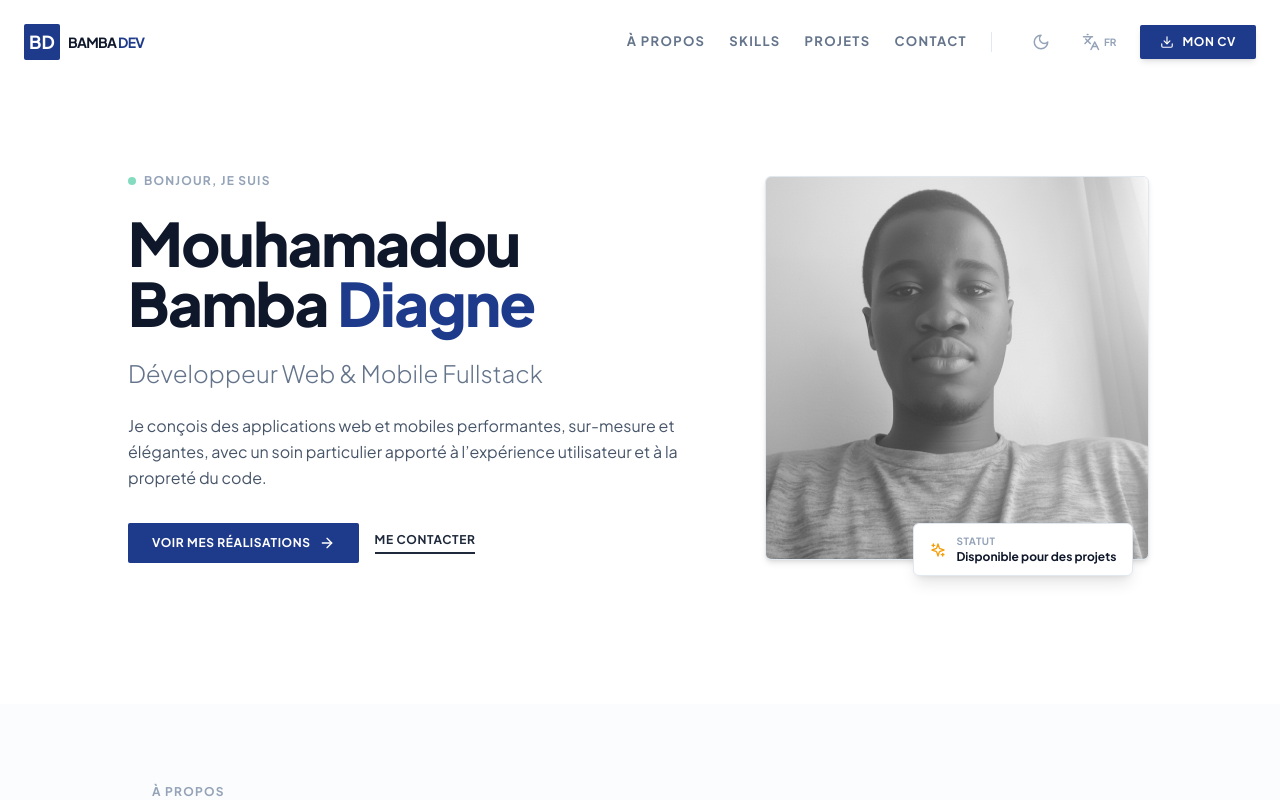
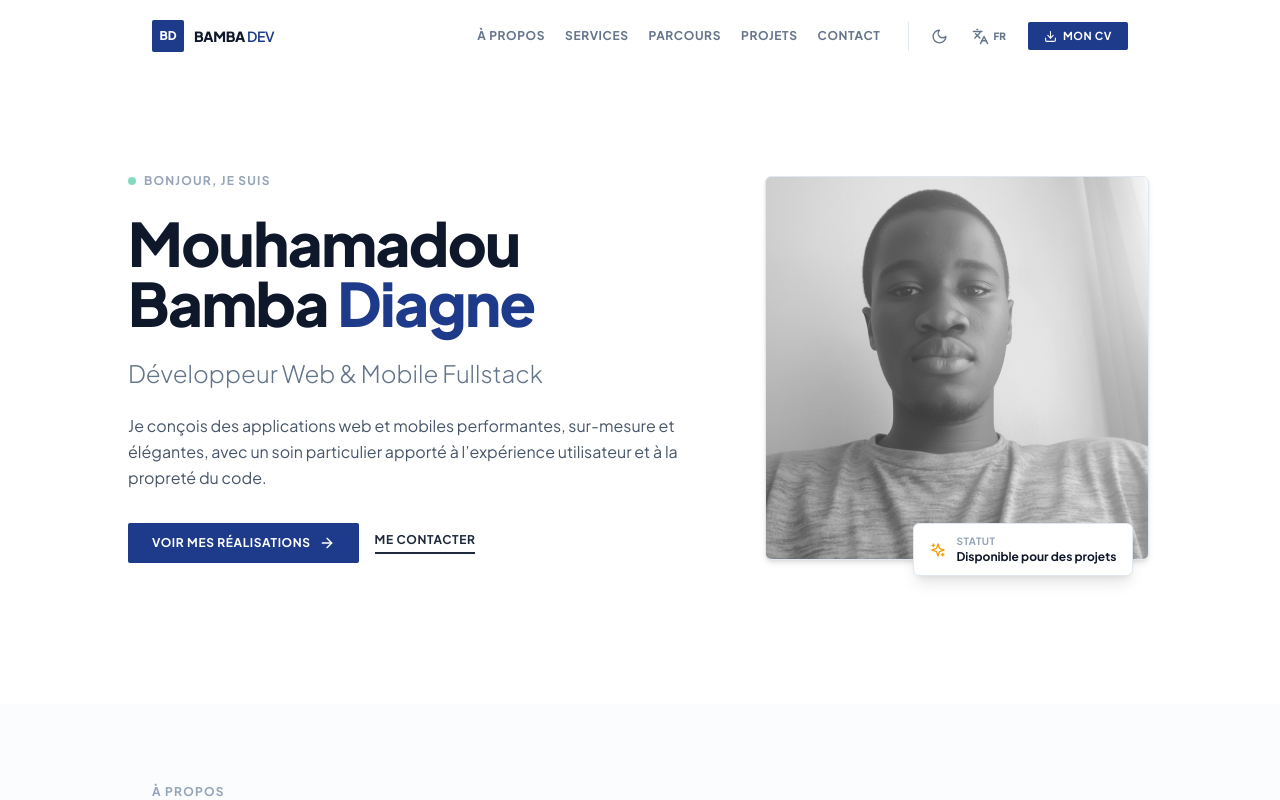
Before and after one commit to Bamba24/portofolio, a React (Vite) app: page / in a window 1280 px wide. Shown: the top 800 px of the page. Built offline with nearby package versions, Linux system fonts and the light colour scheme; a web font is replaced by a local one.

Commit message:
refonte du header

```diff
--- a/src/components/Header.tsx
+++ b/src/components/Header.tsx
@@ -13,6 +13,8 @@ export default function Header() {
   const theme = contextTheme?.theme ?? "light";
   const toggleTheme = contextTheme?.toggleTheme;
 
+  const isEn = langue === 'en';
+
   const [isMenuOpen, setIsMenuOpen] = useState(false);
   const [isScrolled, setIsScrolled] = useState(false);
 
@@ -25,7 +27,7 @@ export default function Header() {
   const scrollToSection = (sectionId: string) => {
     const element = document.getElementById(sectionId);
     if (element) {
-      const offset = 80; // Pour ne pas coller au bord haut
+      const offset = 80;
       const bodyRect = document.body.getBoundingClientRect().top;
       const elementRect = element.getBoundingClientRect().top;
       const elementPosition = elementRect - bodyRect;
@@ -41,134 +43,138 @@ export default function Header() {
 
   const navItems = [
     { en: "About", fr: "À propos", id: "about" },
-    { en: "Skills", fr: "Skills", id: "skills" },
+    { en: "Services", fr: "Services", id: "skills" },
+    { en: "Career", fr: "Parcours", id: "experience" },
     { en: "Projects", fr: "Projets", id: "projects" },
     { en: "Contact", fr: "Contact", id: "contact" },
   ];
 
   return (
     <header
-      className={`fixed top-0 left-0 right-0 z-50 transition-all duration-500 ${
+      className={`fixed top-0 left-0 right-0 z-50 transition-all duration-300 ${
         isScrolled
-          ? "py-3 bg-white/80 dark:bg-slate-900/80 backdrop-blur-md border-b border-slate-100 dark:border-slate-800 shadow-sm"
-          : "py-6 bg-transparent"
+          ? "py-3 bg-white/85 dark:bg-slate-950/85 backdrop-blur-md border-b border-slate-100 dark:border-slate-800/80 shadow-2xs"
+          : "py-5 bg-white/50 dark:bg-slate-950/50 backdrop-blur-xs"
       }`}
     >
-      <div className="max-w-7xl mx-auto px-6">
+      <div className="max-w-5xl mx-auto px-6">
         <nav className="flex items-center justify-between">
 
-          {/* LOGO : Plus minimaliste */}
+          {/* BRAND LOGO : Monogramme minimaliste BD */}
           <button
             onClick={() => window.scrollTo({ top: 0, behavior: 'smooth' })}
-            className="flex items-center gap-2 group"
+            className="flex items-center gap-2.5 group cursor-pointer"
           >
-            <div className="w-9 h-9 bg-blue-900 text-white flex items-center justify-center font-bold text-lg rounded-sm group-hover:rotate-6 transition-transform">
+            <div className="w-8 h-8 bg-blue-900 text-white flex items-center justify-center font-extrabold text-xs rounded-sm group-hover:bg-slate-900 transition-colors shadow-2xs">
               BD
             </div>
-            <span className="hidden sm:block text-sm font-bold tracking-tighter uppercase text-slate-900 dark:text-white">
-              Bamba <span className="text-blue-900">Dev</span>
+            <span className="text-sm font-extrabold tracking-tight text-slate-900 dark:text-white uppercase">
+              Bamba <span className="text-blue-900 dark:text-blue-400 font-semibold">Dev</span>
             </span>
           </button>
 
-          {/* DESKTOP MENU */}
-          <div className="hidden md:flex items-center gap-8">
-            <div className="flex items-center gap-6 border-r border-slate-200 dark:border-slate-800 pr-6">
+          {/* DESKTOP NAV LINKS : Style jonathan-boyer.fr */}
+          <div className="hidden md:flex items-center gap-7">
+            <div className="flex items-center gap-5">
               {navItems.map((item) => (
                 <button
                   key={item.id}
                   onClick={() => scrollToSection(item.id)}
-                  className="text-[13px] font-bold uppercase tracking-widest text-slate-500 hover:text-blue-900 dark:text-slate-400 dark:hover:text-white transition-colors"
+                  className="text-xs font-bold uppercase tracking-wider text-slate-500 dark:text-slate-400 hover:text-blue-900 dark:hover:text-white transition-colors cursor-pointer"
                 >
-                  {langue === "fr" ? item.fr : item.en}
+                  {isEn ? item.en : item.fr}
                 </button>
               ))}
             </div>
 
-            <div className="flex items-center gap-4">
-              {/* Thème Light / Dark */}
+            {/* CONTROLES & ACTION */}
+            <div className="flex items-center gap-3 pl-4 border-l border-slate-200 dark:border-slate-800">
+
+              {/* Theme Toggle Button */}
               <button
                 onClick={toggleTheme}
                 title={theme === "light" ? "Mode Sombre" : "Mode Clair"}
-                className="p-2 text-slate-400 hover:text-blue-900 dark:hover:text-white transition-colors"
+                className="p-1.5 text-slate-500 hover:text-blue-900 dark:text-slate-400 dark:hover:text-white transition-colors cursor-pointer"
               >
-                {theme === "light" ? <Moon size={18} /> : <Sun size={18} />}
+                {theme === "light" ? <Moon size={17} /> : <Sun size={17} />}
               </button>
 
-              {/* Traduction */}
+              {/* Language Toggle Button */}
               <button
                 onClick={toggleLangue}
-                className="p-2 text-slate-400 hover:text-blue-900 dark:hover:text-white transition-colors flex items-center gap-1"
+                className="p-1.5 text-slate-500 hover:text-blue-900 dark:text-slate-400 dark:hover:text-white transition-colors flex items-center gap-1 cursor-pointer"
               >
-                <Languages size={18} />
-                <span className="text-[10px] font-bold">{langue.toUpperCase()}</span>
+                <Languages size={17} />
+                <span className="text-[10px] font-extrabold uppercase">{langue}</span>
               </button>
 
-              {/* BOUTON CV */}
+              {/* CTA CV Button */}
               <a
                 href="/cv-bamba.pdf"
                 download
-                className="flex items-center gap-2 px-5 py-2 bg-blue-900 text-white text-[12px] font-bold uppercase tracking-wider rounded-sm hover:bg-slate-800 transition-all shadow-md active:scale-95"
+                className="flex items-center gap-1.5 px-4 py-1.5 bg-blue-900 hover:bg-blue-950 text-white text-[11px] font-bold uppercase tracking-wider rounded-sm transition-all shadow-xs active:scale-95 ml-1"
               >
-                <Download size={14} />
-                {langue === "fr" ? "Mon CV" : "My CV"}
+                <Download size={13} />
+                <span>{isEn ? "CV" : "Mon CV"}</span>
               </a>
+
             </div>
           </div>
 
-          {/* MOBILE TOGGLE */}
+          {/* MOBILE MENU TOGGLE */}
           <button
-            className="md:hidden p-2 text-slate-900 dark:text-white"
+            className="md:hidden p-2 text-slate-900 dark:text-white cursor-pointer"
             onClick={() => setIsMenuOpen(!isMenuOpen)}
           >
-            {isMenuOpen ? <X size={24} /> : <Menu size={24} />}
+            {isMenuOpen ? <X size={22} /> : <Menu size={22} />}
           </button>
         </nav>
       </div>
 
-      {/* MOBILE MENU : Slide Down */}
+      {/* MOBILE DRAWER MENU */}
       <AnimatePresence>
         {isMenuOpen && (
           <motion.div
-            initial={{ opacity: 0, y: -20 }}
+            initial={{ opacity: 0, y: -10 }}
             animate={{ opacity: 1, y: 0 }}
-            exit={{ opacity: 0, y: -20 }}
+            exit={{ opacity: 0, y: -10 }}
             className="absolute top-full left-0 right-0 bg-white dark:bg-slate-900 border-b border-slate-100 dark:border-slate-800 p-6 md:hidden shadow-xl"
           >
-            <div className="flex flex-col gap-6">
+            <div className="flex flex-col gap-5 text-left">
               {navItems.map((item) => (
                 <button
                   key={item.id}
                   onClick={() => scrollToSection(item.id)}
-                  className="text-left text-lg font-bold text-slate-900 dark:text-white"
+                  className="text-left text-base font-bold text-slate-900 dark:text-white hover:text-blue-900 dark:hover:text-blue-400"
                 >
-                  {langue === "fr" ? item.fr : item.en}
+                  {isEn ? item.en : item.fr}
                 </button>
               ))}
 
-              <div className="pt-4 border-t border-slate-100 dark:border-slate-800 flex flex-col gap-4">
+              <div className="pt-4 border-t border-slate-100 dark:border-slate-800 flex flex-col gap-3">
                 <button
                   onClick={toggleTheme}
-                  className="flex items-center gap-2 text-slate-500 dark:text-slate-300 font-bold"
+                  className="flex items-center gap-2 text-xs font-bold uppercase text-slate-600 dark:text-slate-300"
                 >
-                  {theme === "light" ? <Moon size={20} /> : <Sun size={20} />}
-                  {theme === "light" ? (langue === "fr" ? "Mode Sombre" : "Dark Mode") : (langue === "fr" ? "Mode Clair" : "Light Mode")}
+                  {theme === "light" ? <Moon size={18} /> : <Sun size={18} />}
+                  {theme === "light" ? (isEn ? "Dark Mode" : "Mode Sombre") : (isEn ? "Light Mode" : "Mode Clair")}
                 </button>
 
                 <button
                   onClick={toggleLangue}
-                  className="flex items-center gap-2 text-slate-500 dark:text-slate-300 font-bold"
+                  className="flex items-center gap-2 text-xs font-bold uppercase text-slate-600 dark:text-slate-300"
                 >
-                  <Languages size={20} />
-                  {langue === "fr" ? "Passer à l'Anglais" : "Switch to French"}
+                  <Languages size={18} />
+                  {isEn ? "Switch to French" : "Passer à l'Anglais"}
                 </button>
 
                 <a
                   href="/cv-bamba.pdf"
                   download
-                  className="flex items-center justify-center gap-2 w-full py-4 bg-blue-900 text-white font-bold rounded-sm"
+                  className="flex items-center justify-center gap-2 w-full py-3 bg-blue-900 text-white text-xs font-bold uppercase tracking-wider rounded-sm mt-2"
                 >
-                  <Download size={18} />
-                  {langue === "fr" ? "Télécharger mon CV" : "Download CV"}
+                  <Download size={16} />
+                  {isEn ? "Download CV" : "Télécharger mon CV"}
                 </a>
               </div>
             </div>
```
